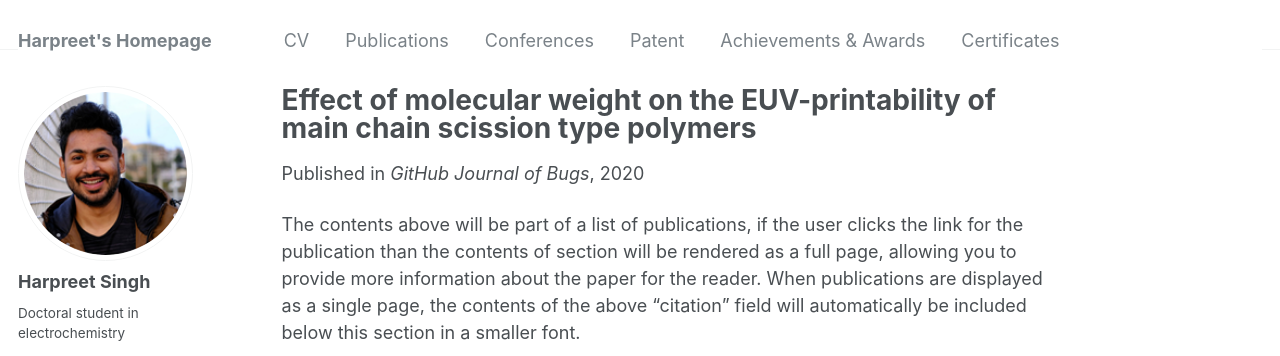
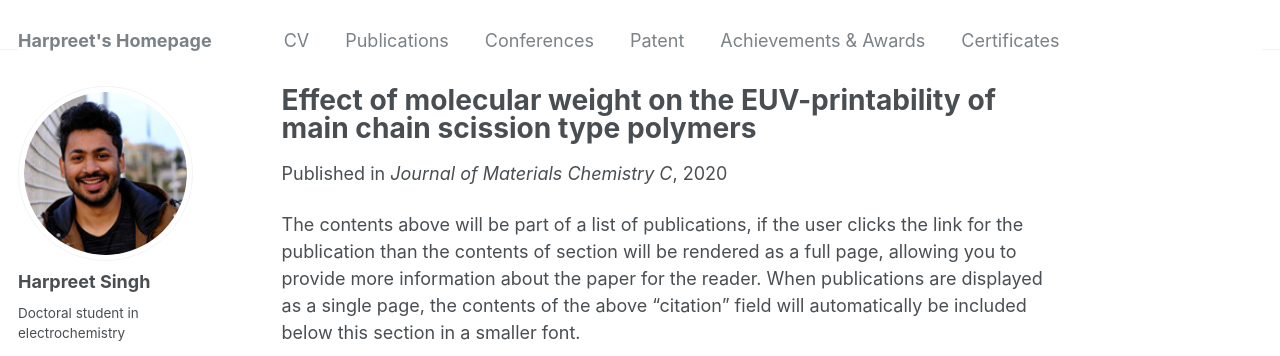
Before and after one commit to Harpr33t-Singh/Harpr33t-Singh.github.io, a Jekyll site: the page built from _publications/2024-02-17-paper-title-number-4.md, in a window 1280 px wide and 1138 px high. Shown: the top 356 px of the window. Built offline with Jekyll 4.4.1, drawn with Linux system fonts in a browser that asks for light colours; some web fonts are replaced.

Commit message:
Update 2024-02-17-paper-title-number-4.md

```diff
--- a/_publications/2024-02-17-paper-title-number-4.md
+++ b/_publications/2024-02-17-paper-title-number-4.md
@@ -4,7 +4,7 @@ collection: publications
 permalink: /publication/2024-02-17-paper-title-number-4
 excerpt: 'fundamental analysis of a simple MCS-type photoresist – polymethyl methacrylate (PMMA), is studied and correlated with the parameters of EUV-patterning (called litho-parameters).'
 date: 2020-04-06
-venue: 'GitHub Journal of Bugs'
+venue: 'Journal of Materials Chemistry C'
 paperurl: 'http://Harpr33t-Singh.github.io/files/paper3.pdf'
 citation: 'Rathore, A., Pollentier, I., Singh, H., Fallica, R., De Simone, D., & De Gendt, S (2020). &quot;Paper Title Number 3.&quot; <i>Journal of Materials Chemistry C</i>., 8(17), 5958-5966.'
 ---
```
